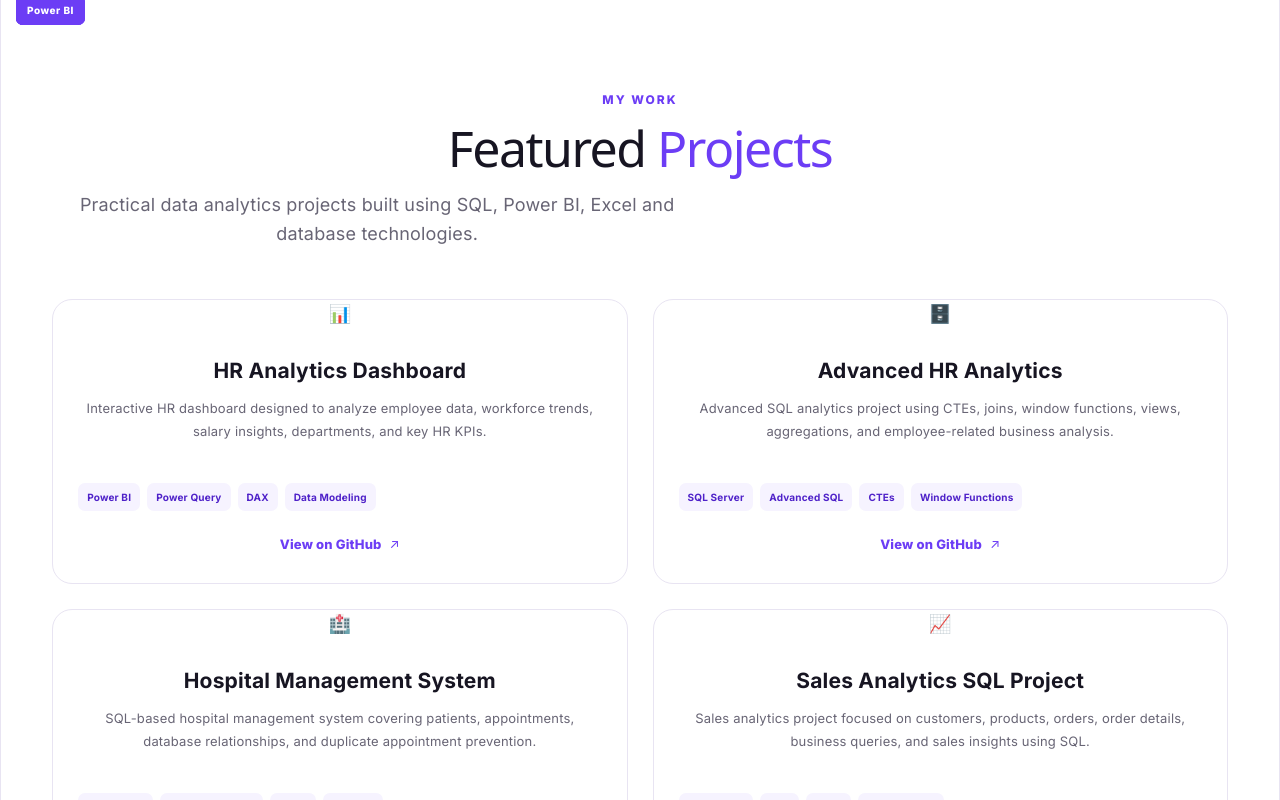
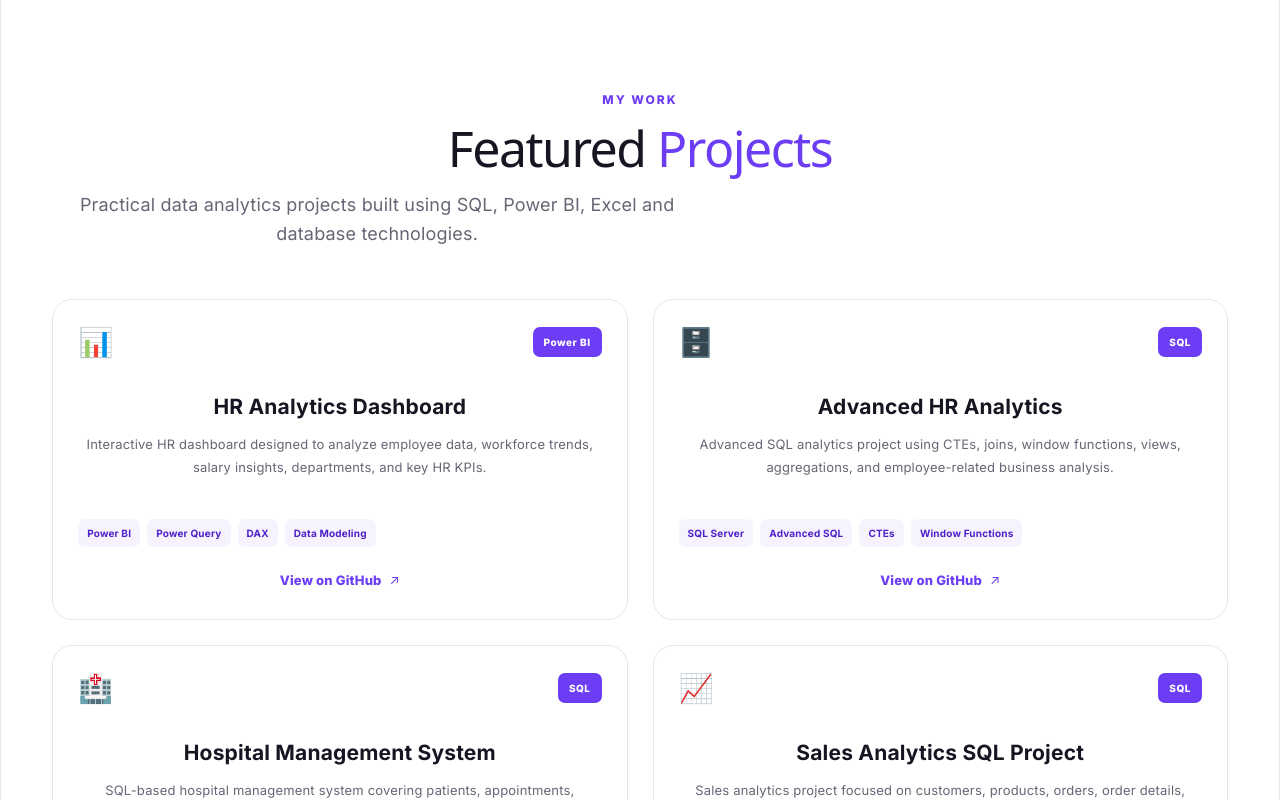
Before and after one commit to rutuj-ja/Rutuja_Portfolio, a React (Vite) app: page / in a window 1280 px wide. Shown: the part 2143-2943 px from the top of the page. Built offline with nearby package versions, Linux system fonts and the light colour scheme.

Commit message:
Fix project category positioning

```diff
--- a/src/App.css
+++ b/src/App.css
@@ -942,6 +942,18 @@ img {
   gap: 25px;
 }
 
+.project-top {
+  display: flex;
+  align-items: center;
+  justify-content: space-between;
+  gap: 15px;
+  padding: 20px 25px 0;
+}
+
+.project-icon {
+  font-size: 28px;
+}
+
 .project-card {
   overflow: hidden;
 
@@ -994,10 +1006,9 @@ img {
 }
 
 .project-category {
-  position: absolute;
-
-  top: 15px;
-  left: 15px;
+  position: static;
+  display: inline-flex;
+  align-items: center;
 
   padding: 7px 11px;
 
```
